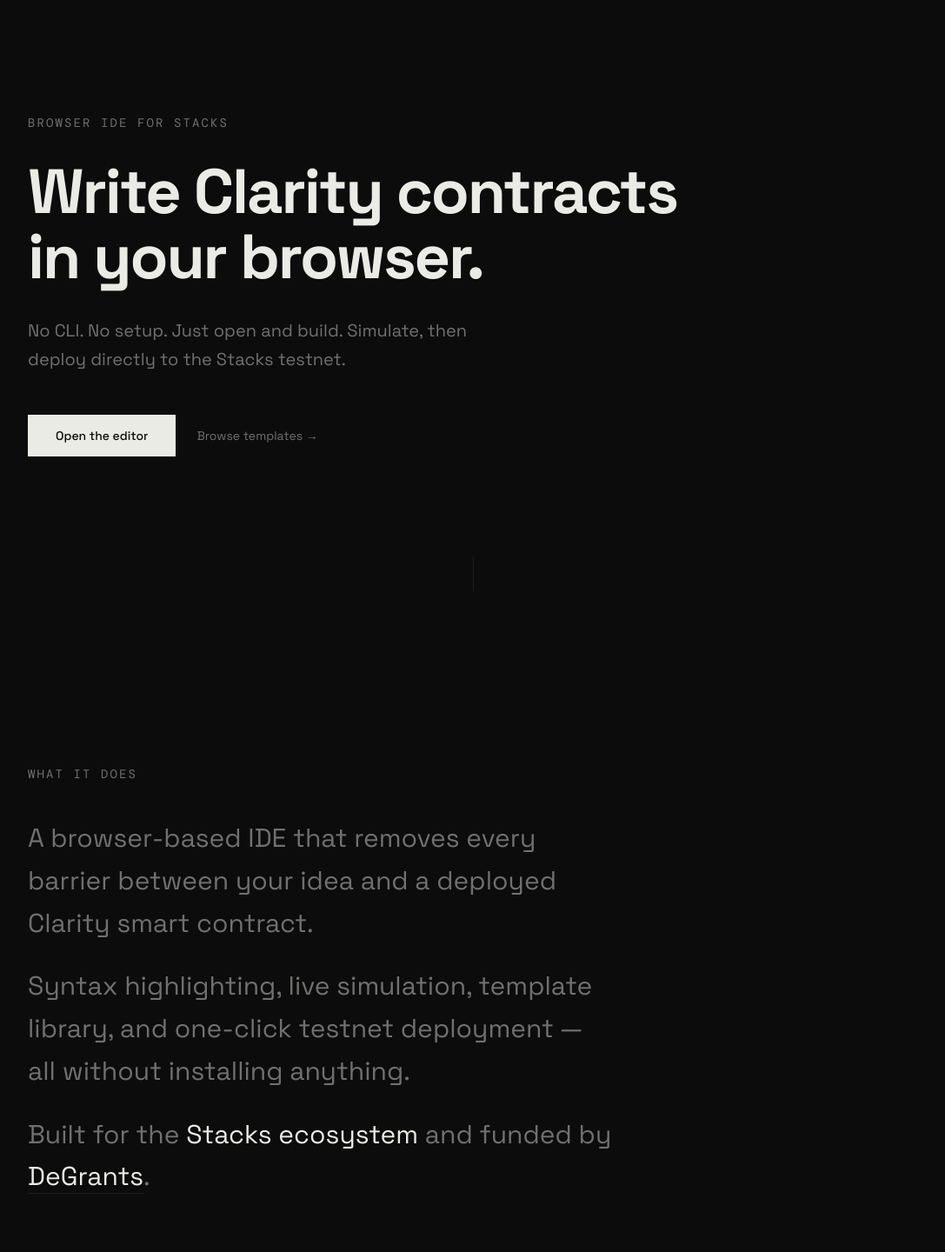
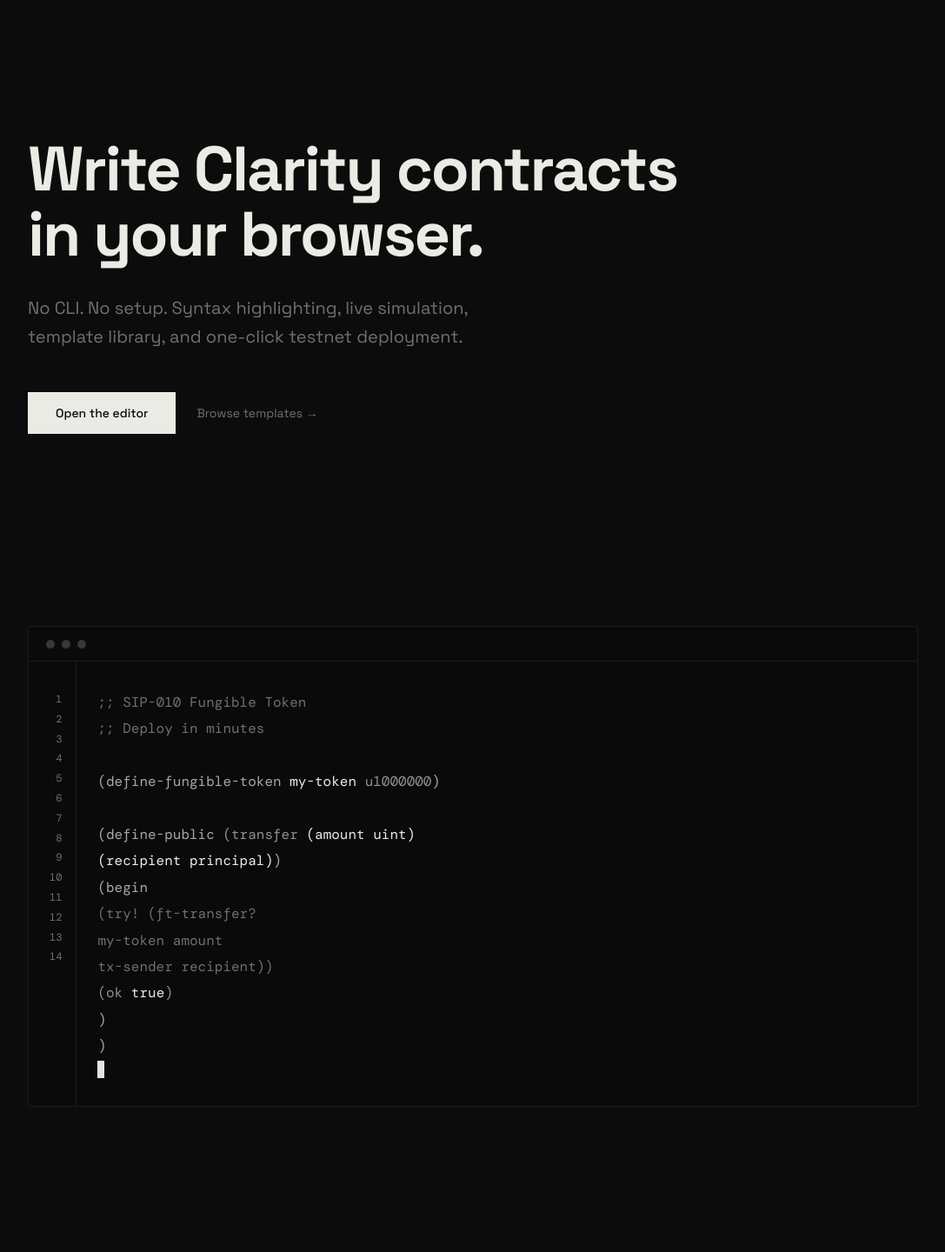
Before and after one commit to subheeksh5599/ClarityForge, a Next.js app: page / in a window 1280 px wide. Shown: the part 80-1520 px from the top of the page at 87% size, without its empty margins (96-1183 px from the left). Built offline with nearby package versions, Linux system fonts and the light colour scheme.

Commit message:
Polish: remove mini-headlines, clean demo tabs, add README

```diff
--- a/src/app/demo/page.tsx
+++ b/src/app/demo/page.tsx
@@ -82,40 +82,38 @@
     setRunning(false);
   };
 
+  const labels: Record<string, string> = { token: "Token", nft: "NFT", dao: "DAO" };
+
   return (
     <>
       <Nav />
-      <main className="pt-24 pb-20 px-8">
+      <main className="min-h-screen pt-24 pb-20 px-8">
         <div className="max-w-6xl mx-auto">
-          <p className="text-sm text-muted font-mono tracking-[0.15em] uppercase mb-4">
-            Interactive Demo
-          </p>
-          <h1 className="text-4xl sm:text-5xl font-bold tracking-[-0.03em] mb-10">
+          <h1 className="text-4xl sm:text-5xl font-bold tracking-[-0.03em] mb-12">
             Write Clarity right now.
           </h1>
 
           <div className="border border-line rounded-sm overflow-hidden bg-[#0A0A0B]">
-            {/* Toolbar */}
-            <div className="flex items-center justify-between px-4 h-12 border-b border-line">
-              <div className="flex items-center gap-1">
+            <div className="flex items-center justify-between px-5 h-12 border-b border-line">
+              <div className="flex items-center">
                 {(Object.keys(TEMPLATES) as Array<"token" | "nft" | "dao">).map((k) => (
                   <button
                     key={k}
                     onClick={() => { setTemplate(k as "token" | "nft" | "dao"); setOutput(null); }}
-                    className={`px-3 py-1.5 text-xs font-mono transition-colors ${
+                    className={`px-4 py-3 text-xs font-mono transition-colors border-b-2 -mb-px ${
                       template === k
-                        ? "text-text bg-text/5"
-                        : "text-muted hover:text-text"
+                        ? "text-text border-text"
+                        : "text-muted border-transparent hover:text-text"
                     }`}
                   >
-                    {k === "token" ? "Token" : k === "nft" ? "NFT" : "DAO"}
+                    {labels[k]}
                   </button>
                 ))}
               </div>
               <button
                 onClick={handleRun}
                 disabled={running}
-                className={`flex items-center gap-2 px-4 py-1.5 text-xs font-medium transition-colors ${
+                className={`flex items-center gap-2 px-5 py-1.5 text-xs font-medium transition-colors ${
                   running
                     ? "text-muted cursor-wait"
                     : "text-bg bg-text hover:bg-text/90"
@@ -126,8 +124,7 @@
             </div>
 
             <div className="grid grid-cols-1 lg:grid-cols-2 divide-y lg:divide-y-0 lg:divide-x divide-line">
-              {/* Editor */}
-              <div className="h-[460px]">
+              <div className="h-[520px]">
                 <MonacoEditor
                   language="rust"
                   theme="clarityforge"
@@ -137,19 +134,20 @@
                       base: "vs-dark",
                       inherit: true,
                       rules: [
-                        { token: "comment", foreground: "6B6B6B", fontStyle: "italic" },
-                        { token: "keyword", foreground: "A0A0A0" },
-                        { token: "string", foreground: "EBEBE5" },
-                        { token: "number", foreground: "999999" },
+                        { token: "comment", foreground: "555555", fontStyle: "italic" },
+                        { token: "keyword", foreground: "999999" },
+                        { token: "string", foreground: "CCCCCC" },
+                        { token: "number", foreground: "888888" },
                       ],
                       colors: {
                         "editor.background": "#0A0A0B",
                         "editor.foreground": "#EBEBE5",
-                        "editor.lineHighlightBackground": "#1A1A1C",
-                        "editor.selectionBackground": "#EBEBE522",
+                        "editor.lineHighlightBackground": "#141416",
+                        "editor.selectionBackground": "#EBEBE515",
                         "editorCursor.foreground": "#EBEBE5",
-                        "editorLineNumber.foreground": "#333333",
+                        "editorLineNumber.foreground": "#2A2A2C",
                         "editorLineNumber.activeForeground": "#6B6B6B",
+                        "editorGutter.background": "#0A0A0B",
                       },
                     });
                   }}
@@ -159,7 +157,7 @@
                     lineNumbers: "on",
                     minimap: { enabled: false },
                     scrollBeyondLastLine: false,
-                    padding: { top: 20, bottom: 20 },
+                    padding: { top: 24, bottom: 24 },
                     renderLineHighlight: "line",
                     cursorBlinking: "smooth",
                     overviewRulerLanes: 0,
@@ -168,6 +166,7 @@
                     folding: false,
                     lineNumbersMinChars: 3,
                     automaticLayout: true,
+                    scrollbar: { vertical: "hidden", horizontal: "hidden" },
                   }}
                   loading={
                     <div className="h-full flex items-center justify-center text-muted text-sm font-mono">
@@ -177,19 +176,15 @@
                 />
               </div>
 
-              {/* Output */}
-              <div className="h-[460px] bg-[#080809] p-8 overflow-auto">
-                <p className="text-xs text-muted font-mono uppercase tracking-wider mb-6">
-                  Output
-                </p>
+              <div className="h-[520px] bg-[#080809] p-8 overflow-auto">
                 {output ? (
                   <pre className="font-mono text-sm text-text/80 leading-relaxed whitespace-pre-wrap">
                     {output}
                   </pre>
                 ) : (
-                  <div className="flex flex-col items-center justify-center h-full text-center">
+                  <div className="flex items-center justify-center h-full">
                     <p className="text-muted text-sm">
-                      Click <span className="text-text">Run</span> to simulate
+                      Click <span className="text-text">Run</span> to simulate your contract
                     </p>
                   </div>
                 )}
--- a/src/app/page.tsx
+++ b/src/app/page.tsx
@@ -12,7 +12,6 @@
   useEffect(() => {
     gsap.registerPlugin(ScrollTrigger);
 
-    // Hero text reveal on load (no scroll trigger needed)
     gsap.fromTo(
       ".hero-line",
       { autoAlpha: 0, y: 48 },
@@ -29,14 +28,9 @@
       <Nav />
 
       <main>
-        {/* HERO — statement-driven, full viewport */}
         <section className="relative min-h-screen flex flex-col justify-center px-8 pt-16 pb-12">
           <div className="max-w-5xl mx-auto w-full">
             <div className="max-w-3xl">
-              <p className="hero-line text-sm text-muted font-mono tracking-[0.15em] uppercase mb-8">
-                Browser IDE for Stacks
-              </p>
-
               <h1 className="hero-line text-5xl sm:text-6xl lg:text-7xl font-bold leading-[1.04] tracking-[-0.03em] mb-8">
                 Write Clarity contracts
                 <br />
@@ -44,8 +38,8 @@
               </h1>
 
               <p className="hero-line text-lg sm:text-xl text-muted max-w-xl leading-relaxed mb-12">
-                No CLI. No setup. Just open and build. Simulate, then deploy directly
-                to the Stacks testnet.
+                No CLI. No setup. Syntax highlighting, live simulation, template
+                library, and one-click testnet deployment.
               </p>
 
               <div className="hero-line flex items-center gap-6">
@@ -64,76 +58,23 @@
               </div>
             </div>
           </div>
-
-          {/* Scroll indicator */}
-          <div className="absolute bottom-10 left-1/2 -translate-x-1/2">
-            <span className="block w-px h-10 bg-line animate-pulse" />
-          </div>
         </section>
 
-        {/* SECTION 2 — What it does */}
-        <section className="py-40 px-8">
-          <div className="max-w-5xl mx-auto">
-            <FadeIn>
-              <p className="text-sm text-muted font-mono tracking-[0.15em] uppercase mb-10">
-                What it does
-              </p>
-            </FadeIn>
-
-            <div className="space-y-6 max-w-2xl">
-              <FadeIn delay={0.1}>
-                <p className="text-2xl sm:text-3xl leading-relaxed text-muted">
-                  A browser-based IDE that removes every barrier between your idea
-                  and a deployed Clarity smart contract.
-                </p>
-              </FadeIn>
-
-              <FadeIn delay={0.2}>
-                <p className="text-2xl sm:text-3xl leading-relaxed text-muted">
-                  Syntax highlighting, live simulation, template library, and
-                  one-click testnet deployment — all without installing anything.
-                </p>
-              </FadeIn>
-
-              <FadeIn delay={0.3}>
-                <p className="text-2xl sm:text-3xl leading-relaxed text-muted">
-                  Built for the{" "}
-                  <span className="text-text">Stacks ecosystem</span>
-                  {" "}and funded by{" "}
-                  <a
-                    href="https://zeroauthoritydao.com/funding/degrants"
-                    target="_blank"
-                    rel="noopener noreferrer"
-                    className="text-text border-b border-line hover:border-text transition-colors"
-                  >
-                    DeGrants
-                  </a>
-                  .
-                </p>
-              </FadeIn>
-            </div>
-          </div>
-        </section>
-
-        {/* SECTION 3 — Visual: product screenshot area */}
         <section className="pb-40 px-8">
           <div className="max-w-5xl mx-auto">
             <FadeIn>
               <div className="rounded-sm border border-line overflow-hidden bg-[#0A0A0B]">
-                {/* IDE chrome */}
                 <div className="flex items-center gap-2 px-5 h-10 border-b border-line">
                   <span className="w-2.5 h-2.5 rounded-full bg-text/20" />
                   <span className="w-2.5 h-2.5 rounded-full bg-text/20" />
                   <span className="w-2.5 h-2.5 rounded-full bg-text/20" />
                 </div>
                 <div className="flex">
-                  {/* Line numbers */}
                   <div className="hidden sm:block select-none py-8 pl-6 pr-4 text-right font-mono text-xs leading-[1.9] text-muted border-r border-line">
                     {Array.from({ length: 14 }, (_, i) => (
                       <div key={i}>{i + 1}</div>
                     ))}
                   </div>
-                  {/* Code */}
                   <div className="flex-1 py-8 px-6 font-mono text-sm sm:text-base leading-[1.9]">
                     <div className="text-muted">;; SIP-010 Fungible Token</div>
                     <div className="text-muted">;; Deploy in minutes</div>
@@ -177,7 +118,6 @@
                     <div>
                       <span className="text-text/70">)</span>
                     </div>
-                    {/* Cursor */}
                     <div className="flex items-center mt-0.5">
                       <span className="inline-block w-2 h-[1.2em] bg-text animate-pulse" />
                     </div>
@@ -188,13 +128,9 @@
           </div>
         </section>
 
-        {/* SECTION 4 — CTA */}
         <section className="pb-40 px-8">
           <div className="max-w-5xl mx-auto">
             <FadeIn>
-              <p className="text-sm text-muted font-mono tracking-[0.15em] uppercase mb-10">
-                Start building
-              </p>
               <h2 className="text-4xl sm:text-5xl lg:text-6xl font-bold leading-[1.08] tracking-[-0.03em] mb-10 max-w-3xl">
                 The Stacks ecosystem deserves a world-class IDE.
               </h2>
```
Also changed, not shown: 1 other file (tests, documents, lock files or other folders).
